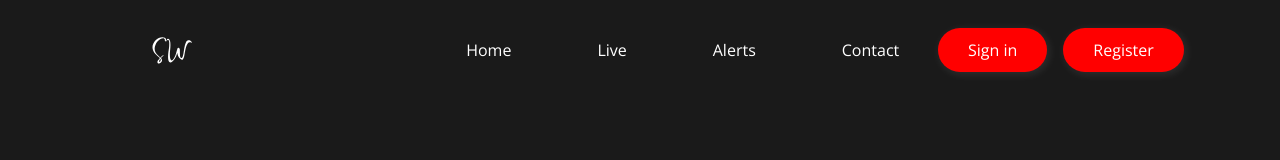
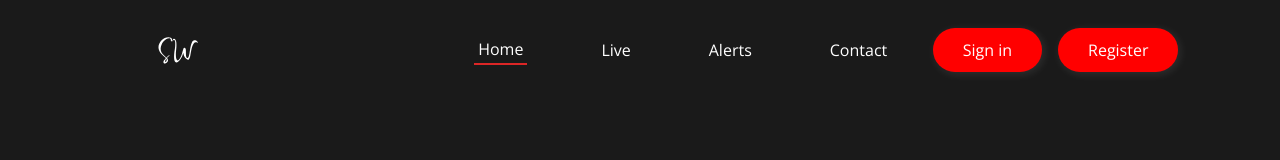
Before and after one commit to iamvishalrathi/SafeWatch, a React (Vite) app in the folder frontend/: page / in a window 1280 px wide. Shown: the top 160 px of the page. Built offline with nearby package versions, Linux system fonts and the light colour scheme.

Commit message:
feat: Refactor Navbar component to manage active link styling and remove hover underline from CSS

```diff
--- a/frontend/src/App.css
+++ b/frontend/src/App.css
@@ -75,21 +75,7 @@ nav {
           text-decoration: none;
           color: white;
         }
-        &::after {
-          content: "";
-          position: absolute;
-          left: 0;
-          bottom: 0;
-          width: 0;
-          height: 2px;
-          /* border-radius:100%; */
-          background-color: #ff0000;
-          transition: width 0.3s ease;
-        }
-
-        &:hover::after {
-          width: 100%;
-        }
+        /* Hover underline removed - now controlled by Navbar.jsx for active state only */
       }
     }
   }
--- a/frontend/src/components/Navbar.jsx
+++ b/frontend/src/components/Navbar.jsx
@@ -1,6 +1,35 @@
-import { NavLink } from "react-router-dom";
+import { NavLink, useLocation } from "react-router-dom";
 import RippleButton from "./RippleButton";
+
 const Navbar = () => {
+  const location = useLocation();
+
+  // Helper function to check if a route is active (including dynamic routes)
+  const isRouteActive = (path) => {
+    if (path === "/") {
+      return location.pathname === "/";
+    }
+    if (path === "/live") {
+      // Active for /live and /camera/:id routes
+      return location.pathname === "/live" || location.pathname.startsWith("/camera/");
+    }
+    if (path === "/all-alerts") {
+      // Active for /all-alerts and /alert/:id routes
+      return location.pathname === "/all-alerts" || location.pathname.startsWith("/alert/");
+    }
+    return location.pathname.startsWith(path);
+  };
+
+  // Common className for nav links with red underline on active state only
+  const getLinkClassName = (path) => {
+    const isActive = isRouteActive(path);
+    return `text-lg px-1 transition-all duration-200 ${
+      isActive
+        ? "text-red-600 border-b-2 border-red-600"
+        : "text-white"
+    }`;
+  };
+
   return (
     <nav>
       <div className="logo">
@@ -23,10 +52,7 @@ const Navbar = () => {
             <div className="flex flex-row justify-between items-center gap-4">
               <NavLink
                 to="/"
-                className={({ isActive }) =>
-                  ` ${isActive ? "text-red-600" : "text-white "
-                  } text-lg px-2 rounded-lg text-white`
-                }
+                className={getLinkClassName("/")}
               >
                 Home
               </NavLink>
@@ -36,10 +62,7 @@ const Navbar = () => {
             <div className="flex flex-row justify-between items-center gap-4">
               <NavLink
                 to="/live"
-                className={({ isActive }) =>
-                  ` ${isActive ? "text-red-600" : "text-white "
-                  } text-lg px-2 rounded-lg text-white`
-                }
+                className={getLinkClassName("/live")}
               >
                 Live
               </NavLink>
@@ -48,10 +71,7 @@ const Navbar = () => {
           <li>
             <NavLink
               to="/all-alerts"
-              className={({ isActive }) =>
-                ` ${isActive ? "text-red-600" : "text-white "
-                } text-lg px-2 rounded-lg text-white`
-              }
+              className={getLinkClassName("/all-alerts")}
             >
               Alerts
             </NavLink>
@@ -60,10 +80,7 @@ const Navbar = () => {
           <li>
             <NavLink
               to="/contact"
-              className={({ isActive }) =>
-                ` ${isActive ? "text-red-600" : "text-white "
-                } text-lg px-2 rounded-lg text-white`
-              }
+              className={getLinkClassName("/contact")}
             >
               Contact
             </NavLink>
```
